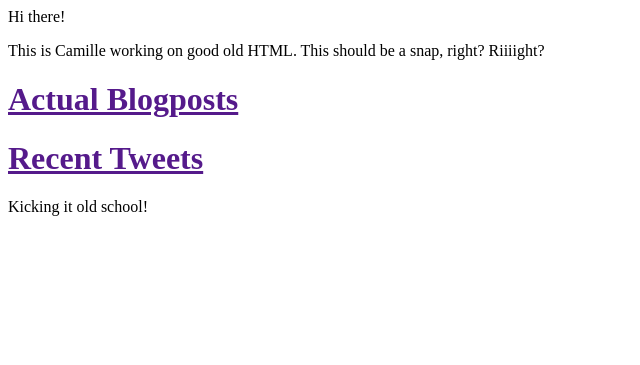
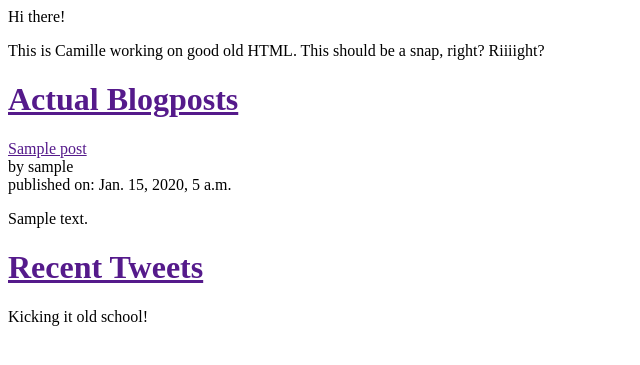
Before and after one commit to camilleacey/my-first-blog, a Django app: template blog/templates/blog/post_list.html in a window 1280 px wide. Shown: the top 365 px of the page, without its empty margins (0-640 px from the left). Run offline with Django 3.2, Linux system fonts and the light colour scheme; the template is opened without the code that fills it: values that come from a table or form of the project are taken from there, others are empty; tables that the repository leaves empty hold one stand-in row (values such as "Sample post").

Commit message:
Modified templates to display posts from database.

```diff
--- a/blog/templates/blog/post_list.html
+++ b/blog/templates/blog/post_list.html
@@ -10,6 +10,17 @@
 
     <div>
                 <h1><a href="">Actual Blogposts</a></h1>
+                {% for post in posts %}
+                <div>
+       <p>       <a href="">{{ post.title }}</a>
+         <br>
+         by {{post.author}}
+         <br>
+          published on: {{ post.published_date }} </p>
+
+       <p>{{ post.text|linebreaks }}</p>
+   </div>
+              {% endfor %}
             </div>
 
     <div>
```
Also changed, not shown: blog/views.py (+8 -0 lines).
